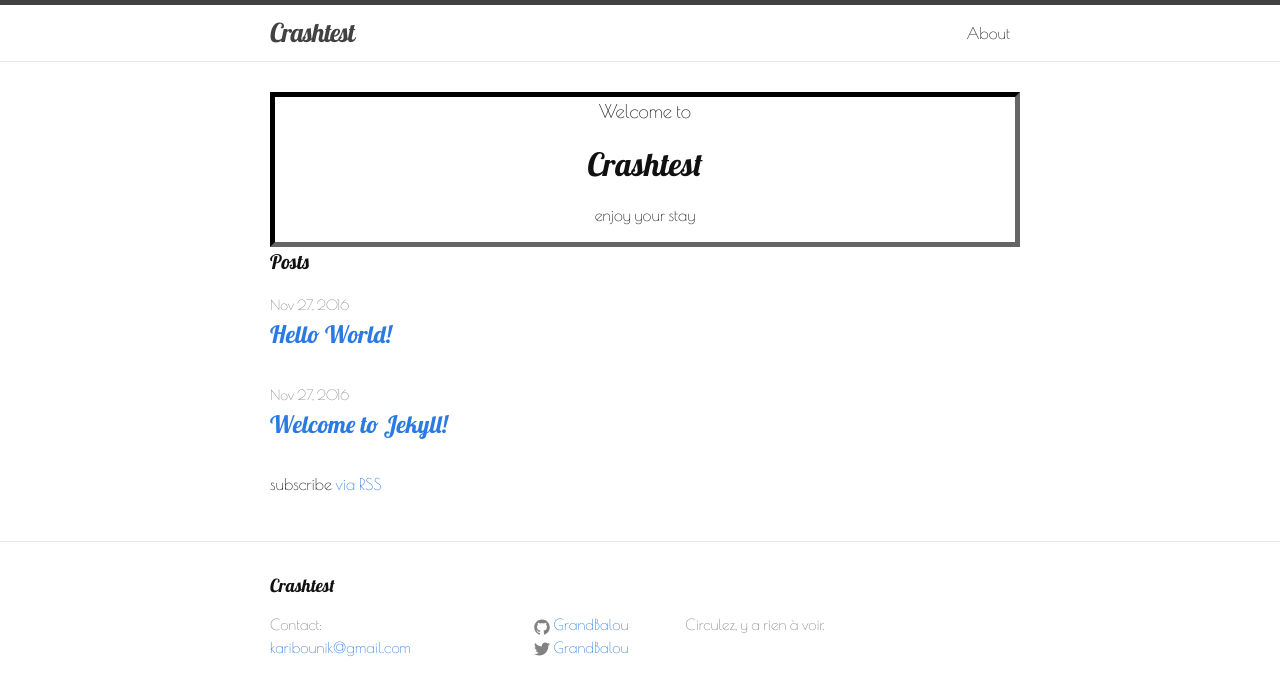
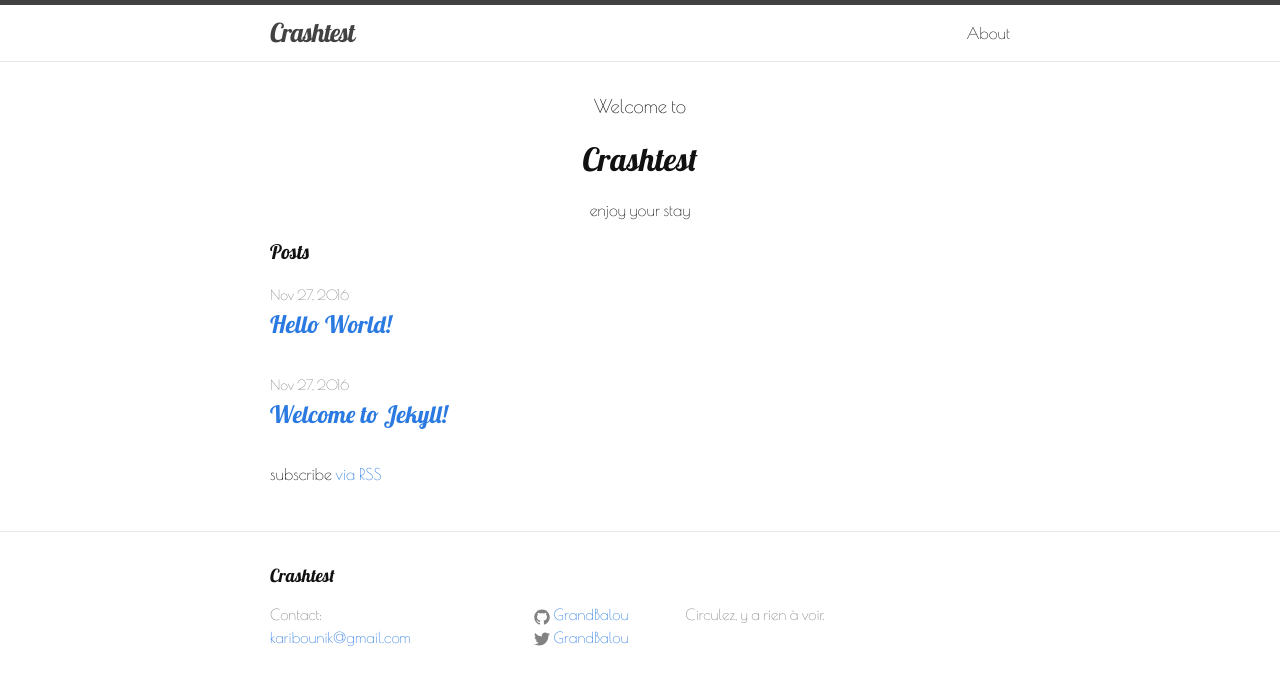
Before and after one commit to GrandBalou/grandbalou.github.io, a Jekyll site: the page built from index.html, in a window 1280 px wide. Shown: the top 696 px of the page. Built offline with Jekyll 4.4.1, drawn with Linux system fonts in a browser that asks for light colours.

Commit message:
Update _base.scss

```diff
--- a/_sass/_base.scss
+++ b/_sass/_base.scss
@@ -206,9 +206,8 @@
 }
 
 #home-img{
-    background: url("home-image.jpg") no-repeat relative center;
-    border: 5px inset #111;
+    background: url("GrandBalou.github.io/home-image.JPG") no-repeat relative center;
     width: 100%;
-    height: auto;
     text-align: center;
+    background-size: cover;
 }
```
